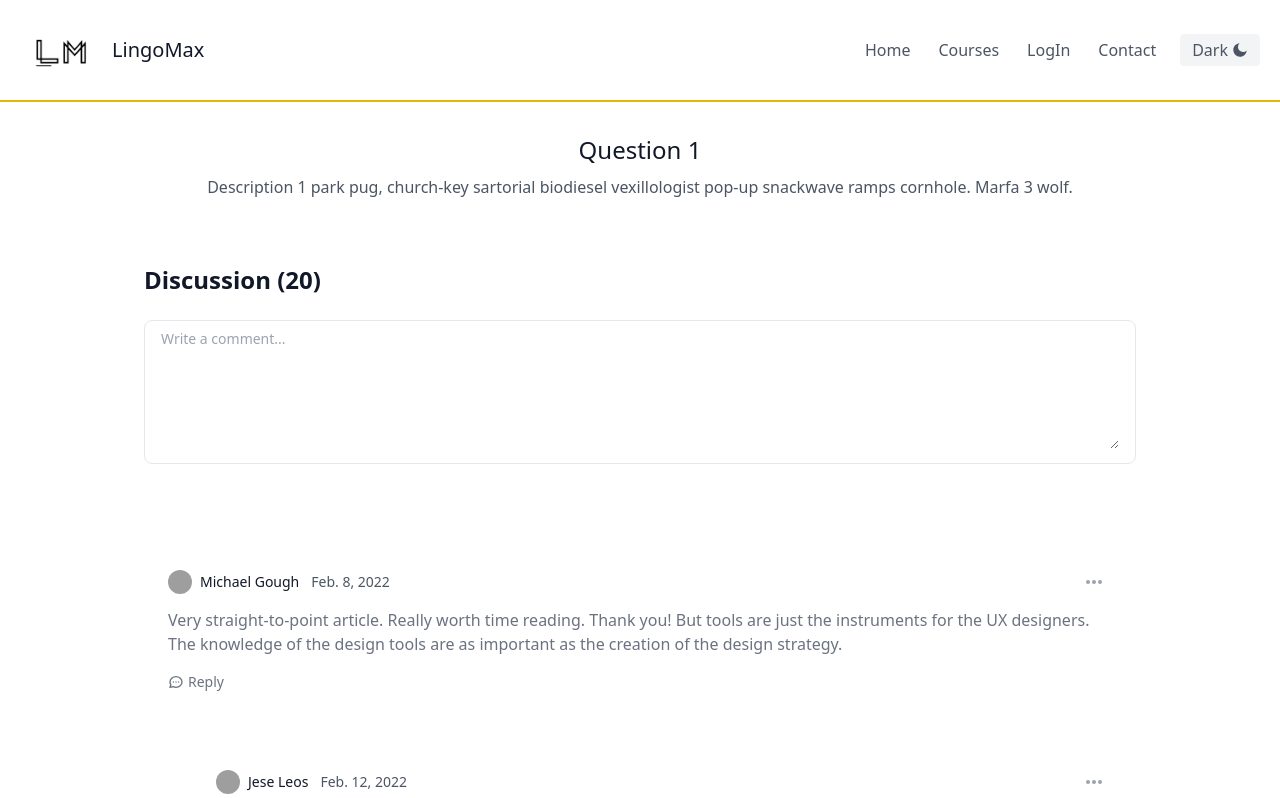
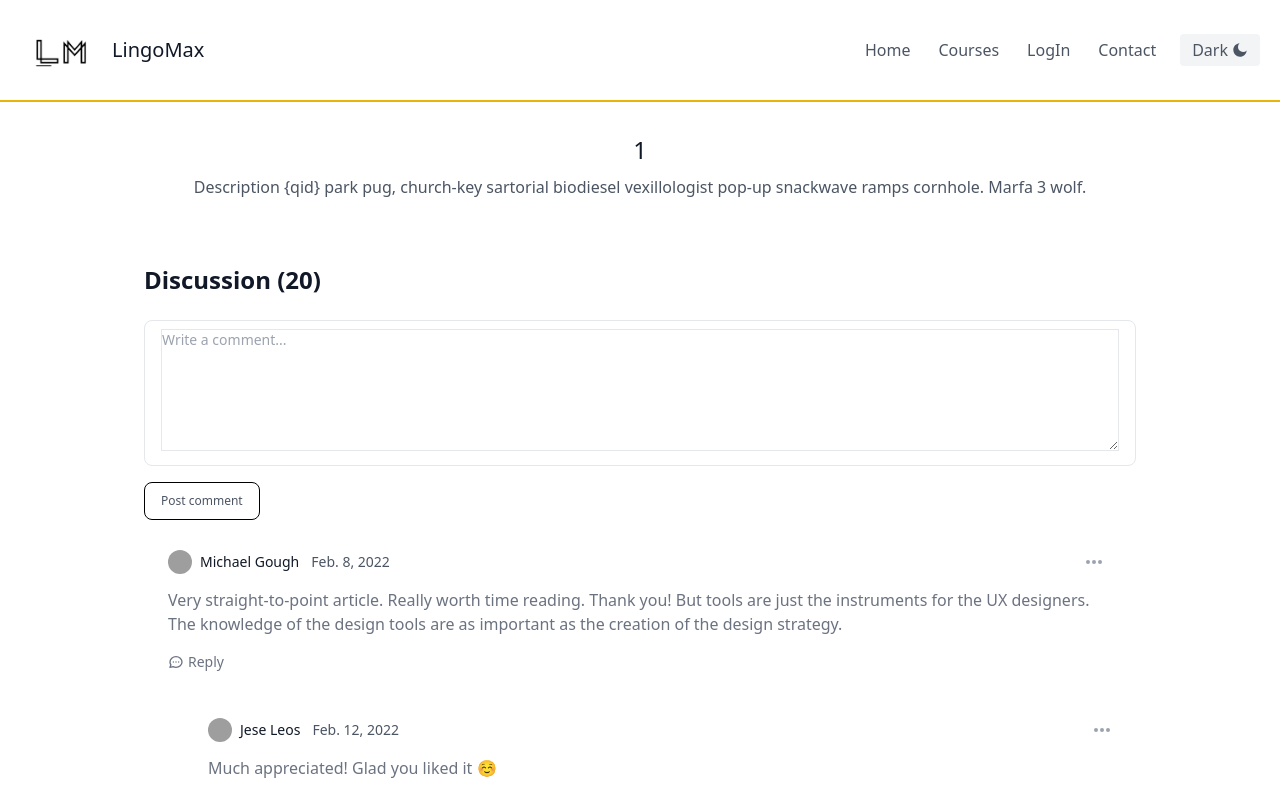
Before and after one commit to heyitstay11/LLA, a React (Vite) app in the folder lla_client/: page /qna/1 in a window 1280 px wide. Shown: the top 798 px of the page. Built offline with nearby package versions, Linux system fonts and the light colour scheme; no server answers; grey boxes are pictures that could not be loaded.

Commit message:
qna-comment

```diff
--- a/lla_client/src/context/auth/index.jsx
+++ b/lla_client/src/context/auth/index.jsx
@@ -4,7 +4,7 @@ import { toast } from "react-toastify";
 
 const userData = window.localStorage.getItem("lla_user");
 const AuthContext = createContext({});
-const MILLISECONDS_IN_A_DAY = 24 * 60 * 60 * 100;
+const MILLISECONDS_IN_A_DAY = 24 * 60 * 60 * 1000;
 
 export const AuthProvider = ({ children }) => {
   const navigate = useNavigate();
--- a/lla_client/src/pages/Qna/component/index.jsx
+++ b/lla_client/src/pages/Qna/component/index.jsx
@@ -1,6 +1,12 @@
 import { useReducer } from "react";
+import { toast } from "react-toastify";
+import axios from "axios";
+import { useAuthContext } from "../../../context/auth";
 
 export const Modal = ({ setShowModal, showModal }) => {
+  const {
+    auth: { token = "" },
+  } = useAuthContext();
   const initialState = { question: "", tags: "", description: "" };
   const [state, dispatch] = useReducer(
     (state, payload) => ({ ...state, ...payload }),
@@ -13,12 +19,35 @@ export const Modal = ({ setShowModal, showModal }) => {
     dispatch({ [name]: value });
   };
 
-  const handleClear = () => dispatch(initialState);
+  const handleClear = () => {
+    dispatch(initialState);
+    setShowModal(false);
+  };
 
-  const handleSubmit = (e) => {
+  const handleSubmit = async (e) => {
     e.preventDefault();
-    // validate
-    // submit
+    let q = question.trim();
+    let d = description.trim();
+    let t = tags.trim().split(" ");
+    if (!q || !d) {
+      toast.warn("Fill the details properly");
+      return;
+    }
+    try {
+      const { data } = await axios.post(
+        "/qna/create",
+        {
+          question: q,
+          description: d,
+          tags: t,
+        },
+        { headers: { "x-auth-token": token } }
+      );
+      console.log(data);
+      handleClear();
+    } catch (error) {
+      console.log(error);
+    }
   };
 
   return (
@@ -62,7 +91,7 @@ export const Modal = ({ setShowModal, showModal }) => {
               type="text"
               id="tags"
               name="tags"
-              placeholder="#english, #food"
+              placeholder="#english #food"
               className="w-full bg-gray-100 dark:bg-white bg-opacity-50 rounded focus:ring-2 focus:ring-indigo-200 focus:bg-transparent border border-gray-300 dark:border-yellow-400 focus:border-indigo-500 text-base outline-none text-gray-700 py-1 px-3 leading-8 transition-colors duration-200 ease-in-out"
             />
             <label htmlFor="description">Description</label>
--- a/lla_client/src/pages/Qna/index.jsx
+++ b/lla_client/src/pages/Qna/index.jsx
@@ -1,8 +1,8 @@
 import { useState } from "react";
 import { Modal } from "./component";
+import { Qdata } from "./data";
 
 const Qnapromt = ({ data }) => {
-  console.log(data);
   return (
     <div className="py-8 flex flex-wrap md:flex-nowrap">
       <div className="md:flex-grow">
--- a/lla_client/src/pages/SingleQna/component/Comments.jsx
+++ b/lla_client/src/pages/SingleQna/component/Comments.jsx
@@ -1,11 +1,13 @@
 import { useState } from "react";
 import { QnaData } from "./data";
 import { CommentForm } from "./CommentForm";
+import { useAuthContext } from "../../../context/auth";
+import axios from "axios";
 
 const ChildComment = () => {
   return (
     <>
-      <article className="p-6 mb-6 ml-6 lg:ml-12 text-base bg-white rounded-lg dark:bg-gray-900">
+      <article className="p-4 mb-4 ml-6 lg:ml-12 text-base bg-white rounded-lg dark:bg-gray-900">
         <footer className="flex justify-between items-center mb-2">
           <div className="flex items-center">
             <p className="inline-flex items-center mr-3 text-sm text-gray-900 dark:text-yellow-400">
@@ -106,10 +108,9 @@ const ChildComment = () => {
 };
 
 const ParentComment = ({ child }) => {
-  console.log(child);
   return (
     <>
-      <article className="p-6 mb-6 text-base bg-white rounded-lg dark:bg-gray-900">
+      <article className="p-6 py-4 mb-2 text-base bg-white rounded-lg dark:bg-gray-900">
         <footer className="flex justify-between items-center mb-2">
           <div className="flex items-center">
             <p className="inline-flex items-center mr-3 text-sm text-gray-900 dark:text-yellow-400">
@@ -213,8 +214,28 @@ const ParentComment = ({ child }) => {
   );
 };
 
-const Comments = ({ uid }) => {
-  let [comments, setComments] = useState(QnaData);
+const Comments = ({ qid }) => {
+  const {
+    auth: { token = "" },
+  } = useAuthContext();
+  const [comment, setComment] = useState("");
+
+  const handleSubmit = async (e) => {
+    console.log("ok");
+    e.preventDefault();
+    if (!comment.trim()) return;
+    try {
+      const { data } = await axios.post(
+        "/qna/comment",
+        { comment: comment.trim(), question: qid },
+        { headers: { "x-auth-token": token } }
+      );
+      console.log(data);
+    } catch (error) {
+      console.log(error);
+    }
+  };
+
   return (
     <>
       <section className="bg-white dark:bg-gray-900 py-8 lg:py-8">
@@ -224,22 +245,24 @@ const Comments = ({ uid }) => {
               Discussion (20)
             </h2>
           </div>
-          <form className="mb-6">
-            <div className="py-2 px-4 mb-4 bg-white rounded-lg rounded-t-lg border border-gray-200 dark:bg-gray-800 dark:border-gray-700">
+          <form className="mb-2" onSubmit={handleSubmit}>
+            <div className="py-2 px-4 mb-4 bg-white rounded-lg rounded-t-lg border border-black border-gray-200 dark:bg-gray-800 dark:border-gray-700">
               <label htmlFor="comment" className="sr-only">
                 Your comment
               </label>
               <textarea
                 id="comment"
+                value={comment}
+                onChange={(e) => setComment(e.target.value)}
                 rows="6"
-                className="px-0 w-full text-sm text-gray-900 border-0 focus:ring-0 focus:outline-none dark:text-yellow-400 dark:placeholder-gray-400 dark:bg-gray-800"
+                className="px-0 w-full text-sm text-gray-900 border  dark:border-0 focus:ring-0 focus:outline-none dark:text-white dark:placeholder-gray-400 dark:bg-gray-800"
                 placeholder="Write a comment..."
                 required
               ></textarea>
             </div>
             <button
               type="submit"
-              className="inline-flex items-center py-2.5 px-4 text-xs font-medium text-center text-white bg-primary-700 rounded-lg focus:ring-4 focus:ring-primary-200 dark:focus:ring-primary-900 hover:bg-primary-800"
+              className="inline-flex items-center py-2.5 px-4 text-xs font-medium text-center dark:text-white bg-primary-700 rounded-lg border border-black dark:border-gray-500  focus:ring-4 focus:ring-primary-200 dark:focus:ring-primary-900 hover:bg-primary-400"
             >
               Post comment
             </button>
--- a/lla_client/src/pages/SingleQna/index.jsx
+++ b/lla_client/src/pages/SingleQna/index.jsx
@@ -1,24 +1,40 @@
+import { useEffect, useState } from "react";
 import { useParams } from "react-router-dom";
 import Comments from "./component/Comments";
+import axios from "axios";
+
 const SingleQna = () => {
   const { qid } = useParams();
+  const [qna, setQna] = useState({});
+  const loadQna = async () => {
+    if (!qid) return;
+    try {
+      const { data } = await axios.get("/qna/" + qid);
+      setQna(data);
+    } catch (error) {
+      console.log(error);
+    }
+  };
+  useEffect(() => {
+    loadQna();
+  }, [qid]);
   return (
     <>
       <section className="text-gray-600 body-font overflow-hidden dark:bg-slate-900 dark:text-gray-100">
         <div className="flex w-full justify-center">
           <div className="py-8 flex flex-wrap md:flex-nowrap">
-            <div className="md:flex-grow">
+            <div className="md:flex-grow min-w-fit">
               <h2 className="text-2xl font-medium text-center text-gray-900 title-font mb-2 dark:text-yellow-400 ">
-                Question {qid}
+                {qna.question || qid}
               </h2>
-              <p className="leading-relaxed">
-                Description {qid} park pug, church-key sartorial biodiesel
-                vexillologist pop-up snackwave ramps cornhole. Marfa 3 wolf.
+              <p className="leading-relaxed ">
+                {qna.description ||
+                  "Description {qid} park pug, church-key sartorial biodiesel vexillologist pop-up snackwave ramps cornhole. Marfa 3 wolf."}
               </p>
             </div>
           </div>
         </div>
-        <Comments />
+        <Comments qid={qid} />
       </section>
     </>
   );
```
